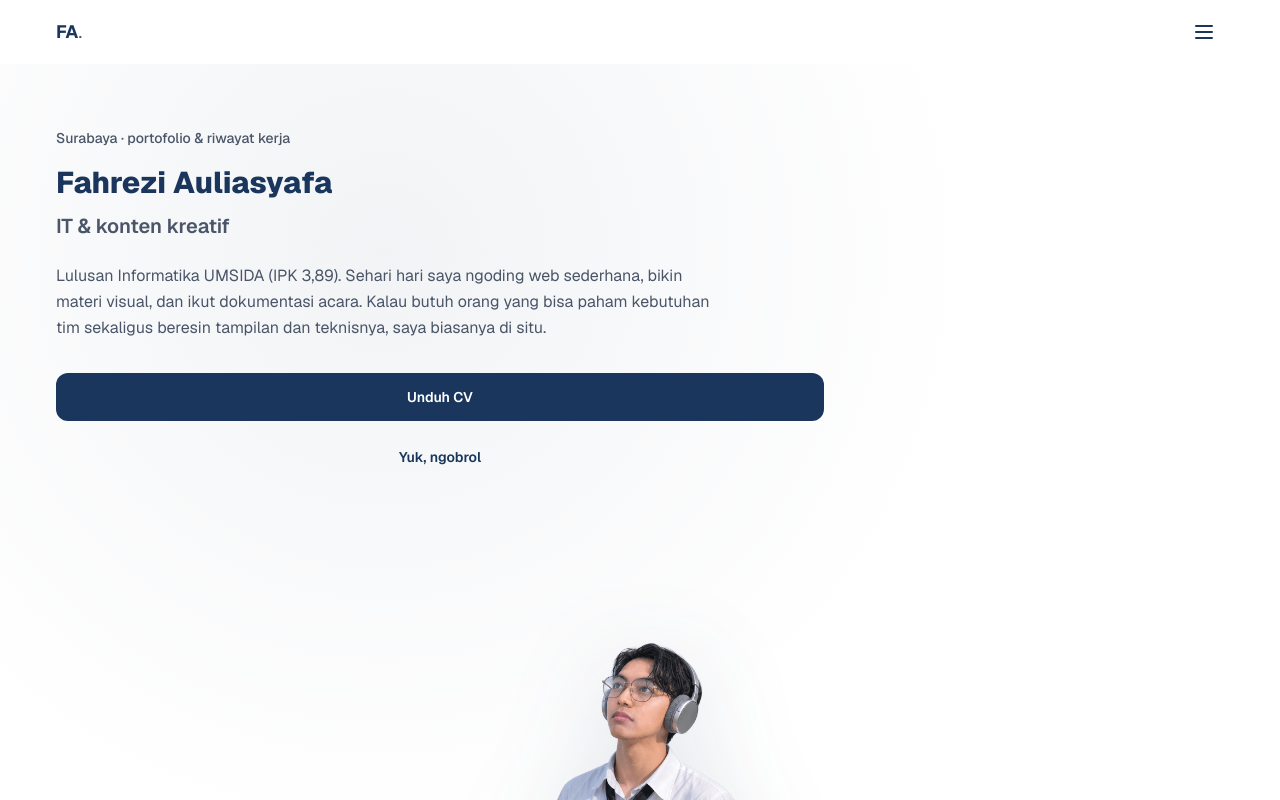
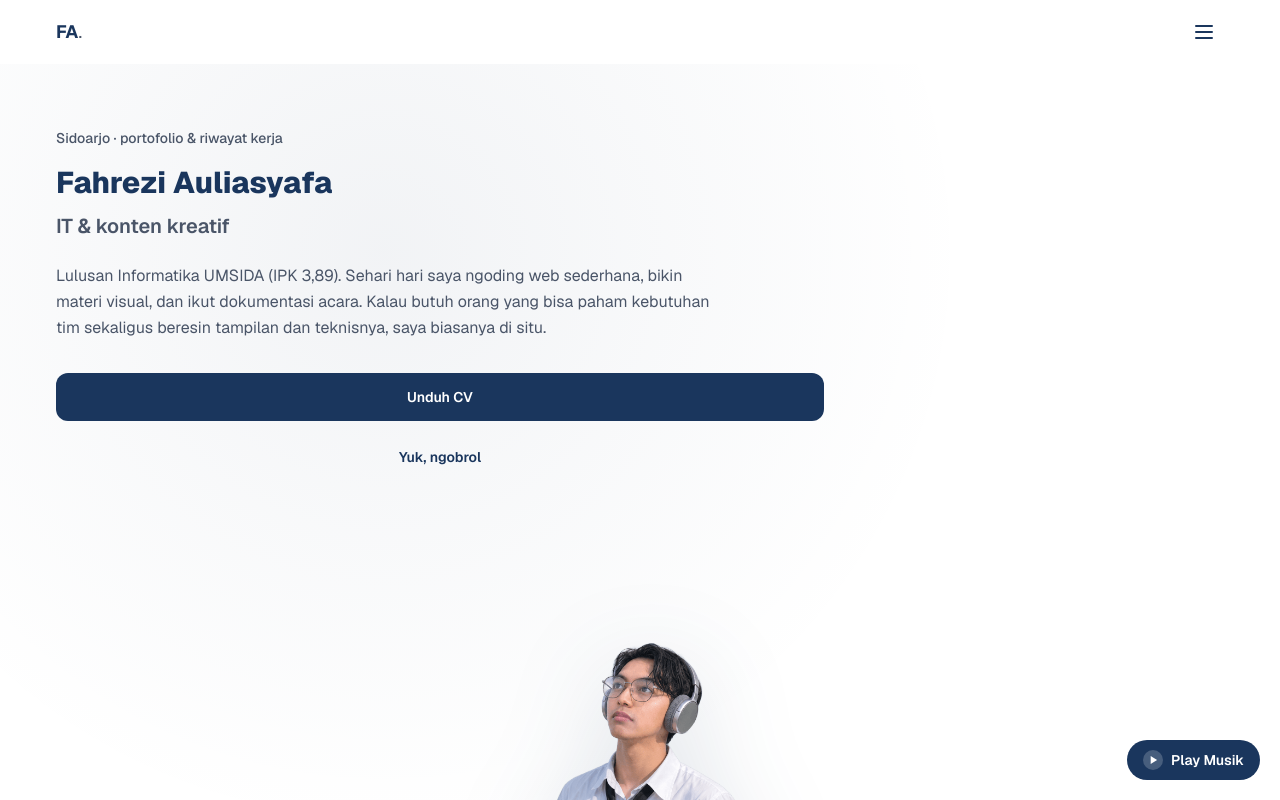
Before and after one commit to Gilgamesh25/portofahrezi, a Next.js app: page / in a window 1280 px wide. Shown: the top 800 px of the page. Built offline with nearby package versions, Linux system fonts and the light colour scheme.

Commit message:
Add manual music player and update hero location

```diff
--- a/src/components/home/Hero.tsx
+++ b/src/components/home/Hero.tsx
@@ -25,7 +25,7 @@ export function Hero() {
           className="relative z-10 max-w-3xl"
         >
           <p className="text-sm font-medium text-secondary mb-4">
-            Surabaya · portofolio & riwayat kerja
+            Sidoarjo · portofolio & riwayat kerja
           </p>
           <h1 className="text-3xl sm:text-4xl md:text-5xl lg:text-6xl font-extrabold text-primary leading-tight">
             {siteProfile.name}
--- a/src/components/layout/MainLayout.tsx
+++ b/src/components/layout/MainLayout.tsx
@@ -1,5 +1,6 @@
 import { Footer } from "@/components/layout/Footer";
 import { Header } from "@/components/layout/Header";
+import { MusicPlayer } from "@/components/layout/MusicPlayer";
 
 export function MainLayout({ children }: { children: React.ReactNode }) {
   return (
@@ -7,6 +8,7 @@ export function MainLayout({ children }: { children: React.ReactNode }) {
       <Header />
       <main className="flex-1 w-full">{children}</main>
       <Footer />
+      <MusicPlayer />
     </>
   );
 }
--- /dev/null
+++ b/src/components/layout/MusicPlayer.tsx
@@ -0,0 +1,64 @@
+"use client";
+
+import { useRef, useState } from "react";
+
+const SONG_SRC = "/audio/fajar-noor-tahta-hatiku.mp3";
+const SONG_TITLE = "Fajar Noor - Tahta Hatiku";
+
+export function MusicPlayer() {
+  const audioRef = useRef<HTMLAudioElement>(null);
+  const [isPlaying, setIsPlaying] = useState(false);
+
+  async function togglePlayback() {
+    const audio = audioRef.current;
+    if (!audio) return;
+
+    if (isPlaying) {
+      audio.pause();
+      setIsPlaying(false);
+      return;
+    }
+
+    try {
+      await audio.play();
+      setIsPlaying(true);
+    } catch {
+      setIsPlaying(false);
+    }
+  }
+
+  return (
+    <>
+      <audio
+        ref={audioRef}
+        src={SONG_SRC}
+        preload="metadata"
+        onEnded={() => setIsPlaying(false)}
+      />
+
+      <button
+        type="button"
+        onClick={togglePlayback}
+        className="fixed bottom-5 right-5 z-50 inline-flex items-center gap-2 rounded-full bg-primary px-4 py-2.5 text-sm font-semibold text-white shadow-card transition-colors hover:bg-primary-light focus:outline-none focus:ring-2 focus:ring-primary focus:ring-offset-2"
+        aria-label={`${isPlaying ? "Hentikan" : "Putar"} musik ${SONG_TITLE}`}
+        title={SONG_TITLE}
+      >
+        <span
+          className="inline-flex h-5 w-5 items-center justify-center rounded-full bg-white/20"
+          aria-hidden="true"
+        >
+          {isPlaying ? (
+            <svg className="h-3.5 w-3.5" fill="currentColor" viewBox="0 0 24 24">
+              <path d="M7 6h3v12H7V6zm7 0h3v12h-3V6z" />
+            </svg>
+          ) : (
+            <svg className="h-3.5 w-3.5 translate-x-px" fill="currentColor" viewBox="0 0 24 24">
+              <path d="M8 5v14l11-7L8 5z" />
+            </svg>
+          )}
+        </span>
+        {isPlaying ? "Stop Musik" : "Play Musik"}
+      </button>
+    </>
+  );
+}
```
Also changed, not shown: public/audio/README.md (added), 1 other file (tests, documents, lock files or other folders).
